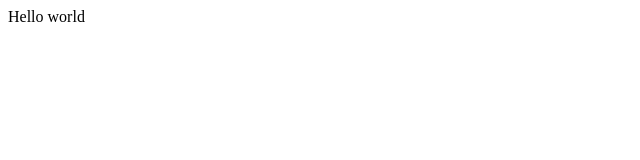
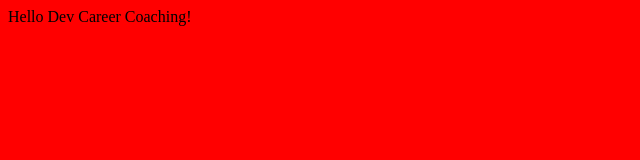
Before and after one commit to jchiatt/PolishedSunnyPrediction, a plain HTML site: page index.html in a window 1280 px wide. Shown: the whole page, without its empty margins (0-640 px from the left). Drawn offline with Linux system fonts and the light colour scheme.

Commit message:
updated body text and set background color to red

```diff
--- a/index.html
+++ b/index.html
@@ -9,7 +9,7 @@
 </head>
 
 <body>
-  Hello world
+  Hello Dev Career Coaching!
   <script src="script.js"></script>
 </body>
 
--- a/style.css
+++ b/style.css
@@ -1,4 +1,5 @@
 html {
   height: 100%;
   width: 100%;
+  background-color: red;
 }
```
